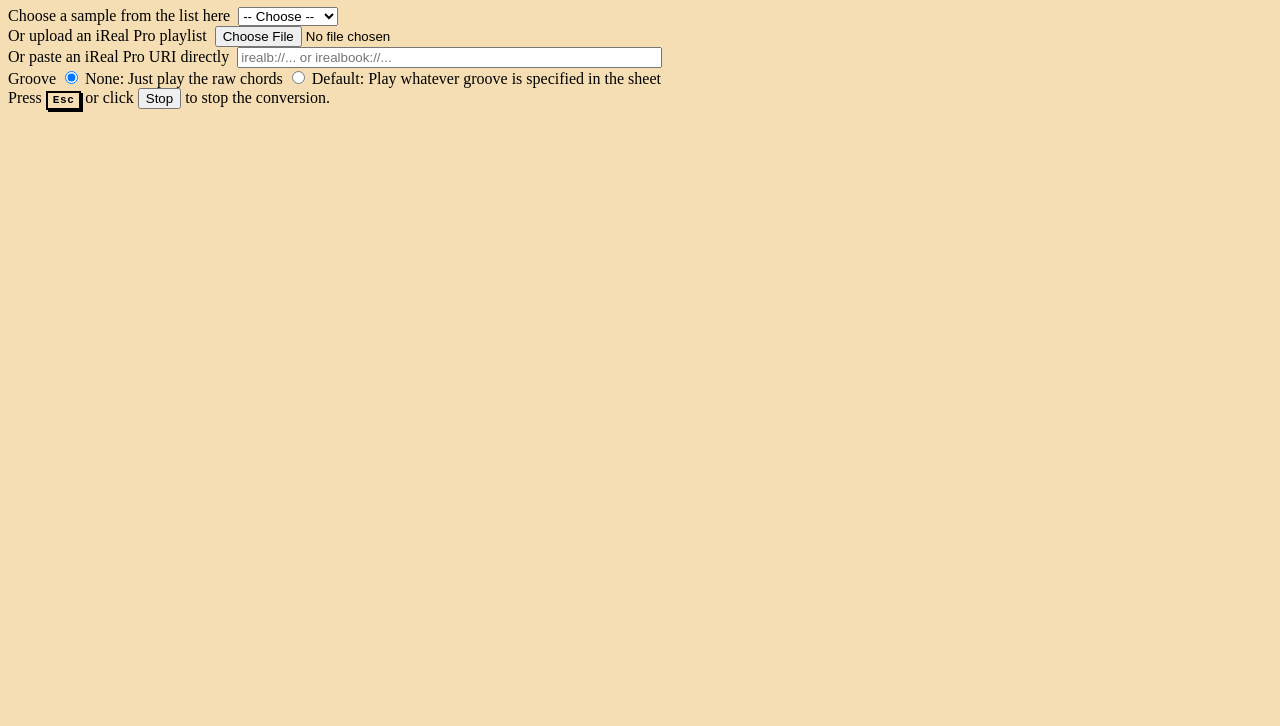
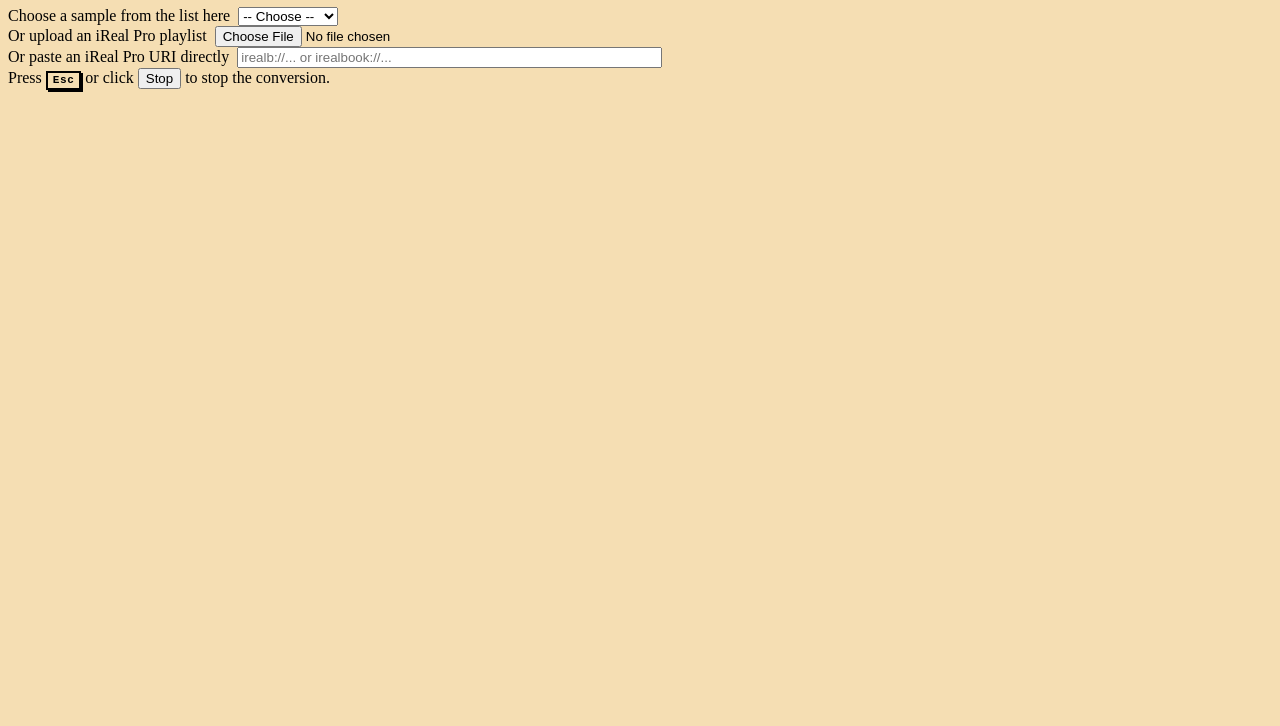
Before and after one commit to infojunkie/chirp, a website with bundled scripts: page index.html in a window 1280 px wide. Shown: the part 74-800 px from the top of the page. Built offline with nearby package versions, Linux system fonts and the light colour scheme.

Commit message:
Remove groove option

```diff
--- a/chirp.mjs
+++ b/chirp.mjs
@@ -22,7 +22,7 @@ async function populateSheets(ireal) {
   const sheets = document.getElementById('sheets');
   const template = document.getElementById('sheets-template');
   const progress = document.getElementById('progress-bar');
-  const groove = document.querySelector('input[name="groove"]:checked').value;
+  const groove = 'None';
   sheets.innerHTML = '';
   progress.style.width = 0;
   const zip = new JSZip();
--- a/index.html
+++ b/index.html
@@ -92,14 +92,6 @@
       <input type="text" size="50" id="ireal" name="ireal" placeholder="irealb://... or irealbook://..."/>
     </div>
 
-    <div>
-      Groove
-      <input type="radio" id="groove-none" name="groove" value="None" checked="checked"/>
-      <label for="groove-none">None: Just play the raw chords</label>
-      <input type="radio" id="groove-default" name="groove" value="Default"/>
-      <label for="groove-default">Default: Play whatever groove is specified in the sheet</label>
-    </div>
-
     <div id="help">
       Press <kbd>Esc</kbd> or click <button id="stop">Stop</button> to stop the conversion.
     </div>
--- a/package.json
+++ b/package.json
@@ -1,6 +1,6 @@
 {
   "name": "chirp",
-  "version": "0.4.1",
+  "version": "0.4.2",
   "description": "Web app to batch-convert iReal Pro playlists to MusicXML / MuseScore / MIDI.",
   "main": "chirp.mjs",
   "scripts": {
```
